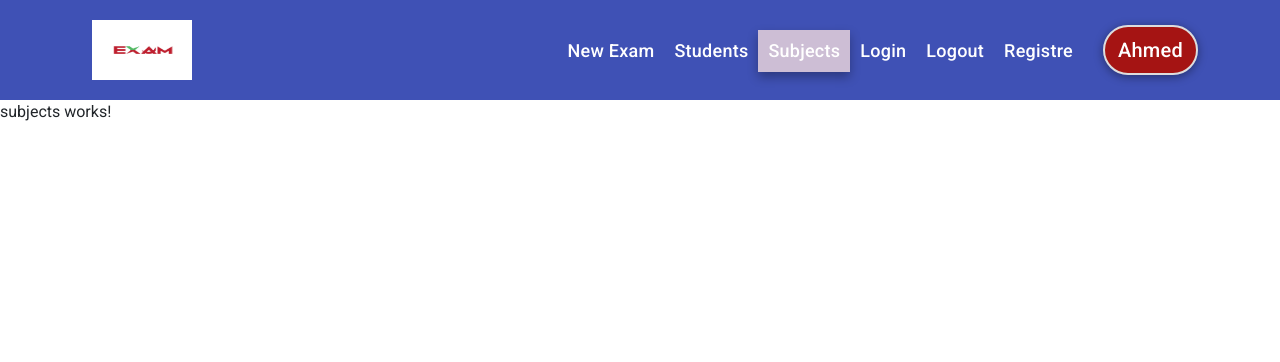
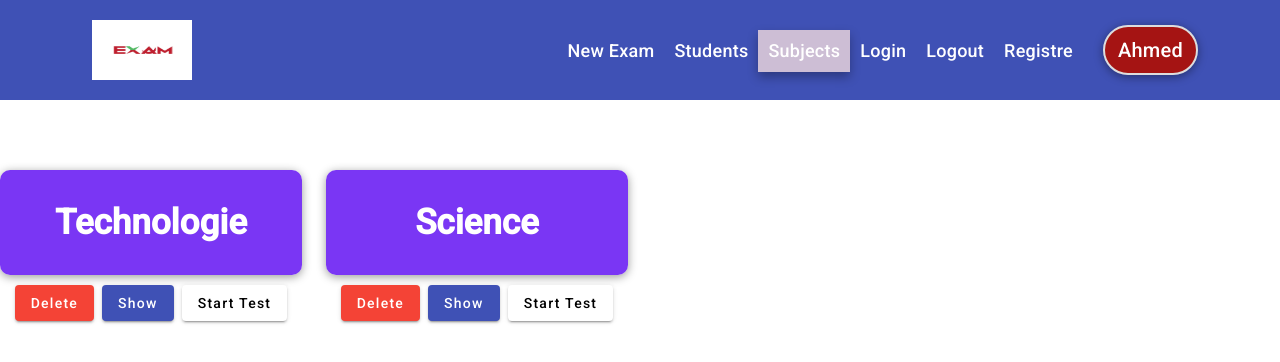
Before and after one commit to ahmedbouzid/Exam, an Angular app: page /subjects in a window 1280 px wide. Shown: the top 362 px of the page. Built offline with nearby package versions, Linux system fonts and the light colour scheme.

Commit message:
create subject view

```diff
--- a/src/app/professor/components/subjects/subjects.component.html
+++ b/src/app/professor/components/subjects/subjects.component.html
@@ -1 +1,26 @@
-<p>subjects works!</p>
+
+<div class="subjectBox">
+  <div class="row">
+      <div class="col-md-3 col-sm-12">
+          <div class="namesubject">
+              <div>Technologie</div>
+          </div>
+          <div class="subBtn">
+           <button mat-raised-button color="warn"  class="mx-1">Delete</button>
+           <button mat-raised-button color="primary"  class="mx-1">Show</button>
+           <button mat-raised-button class="mx-1 btn btn-success">Start Test</button>
+          </div>
+      </div>
+      <div class="col-md-3 col-sm-12">
+          <div class="namesubject">
+              <div>Science</div>
+          </div>
+          <div class="subBtn">
+           <button mat-raised-button color="warn"  class="mx-1">Delete</button>
+           <button mat-raised-button color="primary"  class="mx-1">Show</button>
+           <button mat-raised-button class="mx-1 btn btn-success">Start Test</button>
+
+          </div>
+      </div>
+  </div>
+</div>
--- a/src/app/professor/components/subjects/subjects.component.scss
+++ b/src/app/professor/components/subjects/subjects.component.scss
@@ -0,0 +1,42 @@
+.subjectBox {
+  margin: auto;
+  text-align: center;
+  padding: 50px 0;
+  .namesubject {
+      position: relative;
+      box-shadow: 0px 2px 10px rgba(0,0,0,0.4);
+      margin-bottom: 10px ;
+      border-radius: 10px;
+      text-align: center;
+      transition: all 0.3s ease-in-out;
+      cursor: pointer;
+      margin-top: 20px;
+      &:hover {
+          transform: translateY(-15px);
+          box-shadow: 0px 5px 10px rgba(0,0,0,0.6);
+
+      }
+      img {
+          width: 100%;
+          border-radius: 10px;
+      }
+      div {
+          top: 0;
+          bottom: 0;
+          right: 0;
+          left: 0;
+          text-align: center;
+          /* margin: auto; */
+          line-height:3;
+          font-size: 35px;
+          font-weight: 600;
+          color: #FFF;
+          background-color: #7a36f4;
+          border-radius: 10px;
+      }
+  }
+  .subBtn {
+      text-align: center;
+  }
+
+}
```
